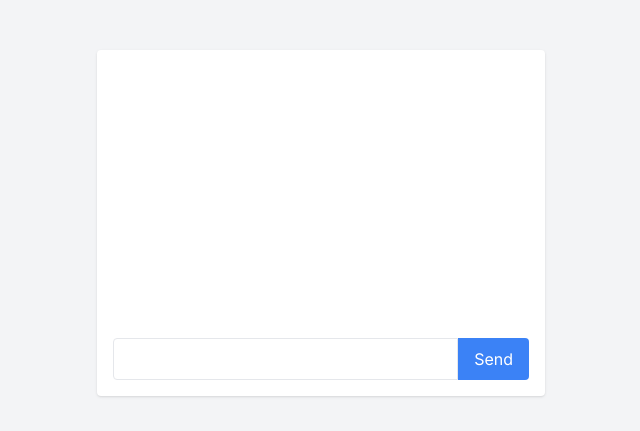
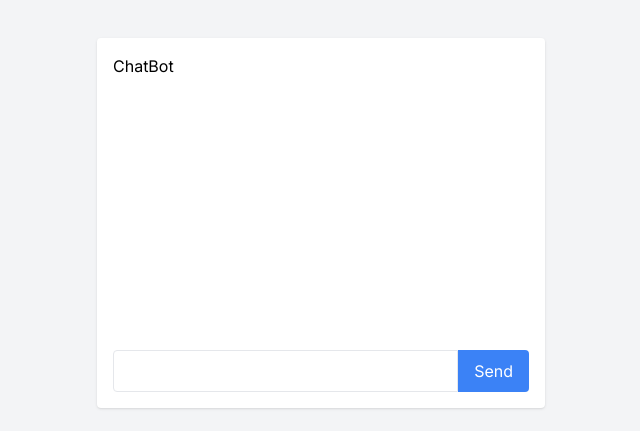
Before and after one commit to ivalenzuela1/test_env_repo, a Next.js app in the folder env_test_app/: page / in a window 1280 px wide. Shown: the part 177-608 px from the top of the page, without its empty margins (319-959 px from the left). Built offline with nearby package versions, Linux system fonts and the light colour scheme.

Commit message:
Add title

```diff
--- a/env_test_app/app/page.tsx
+++ b/env_test_app/app/page.tsx
@@ -32,6 +32,7 @@ export default function Chatbot() {
   return (
     <div className="flex flex-col items-center justify-center min-h-screen bg-gray-100 p-4">
       <div className="w-full max-w-md p-4 bg-white rounded shadow">
+        <div>ChatBot</div>
         <div className="h-64 overflow-y-auto mb-4">
           {messages.map((msg, index) => (
             <div
```
